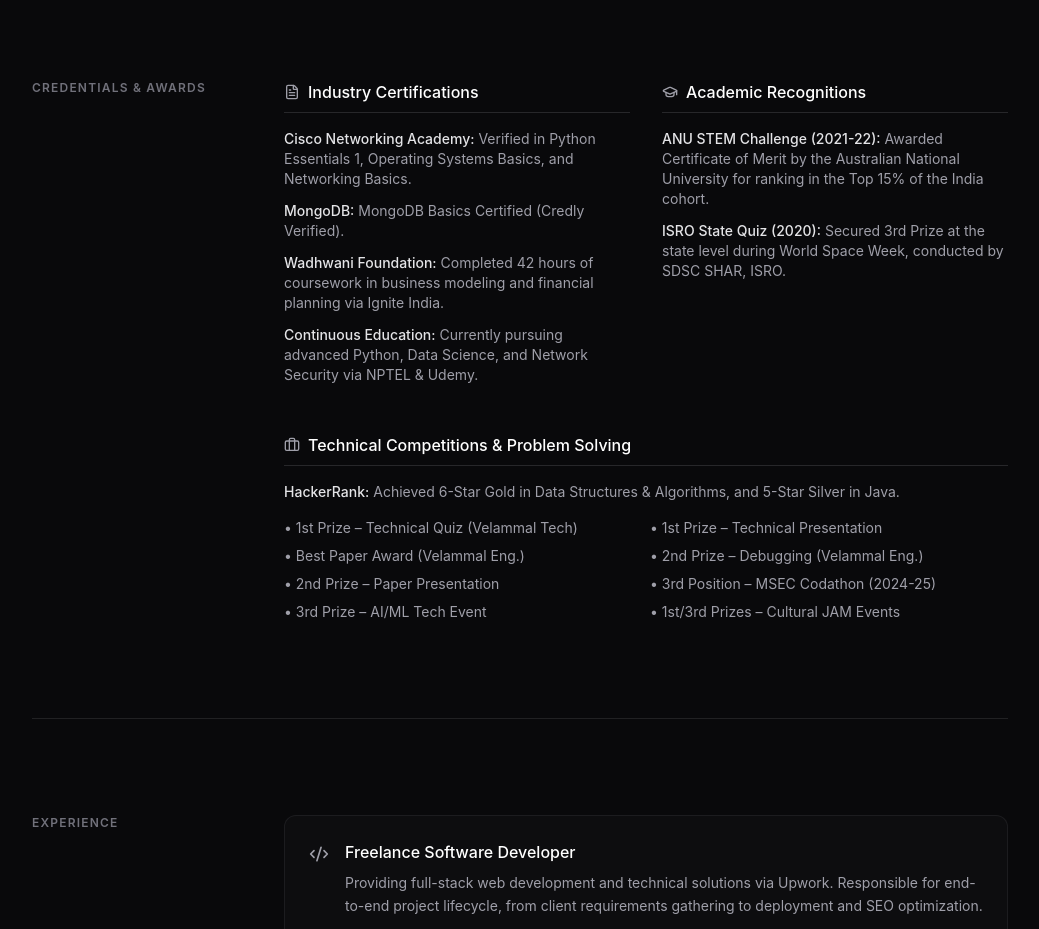
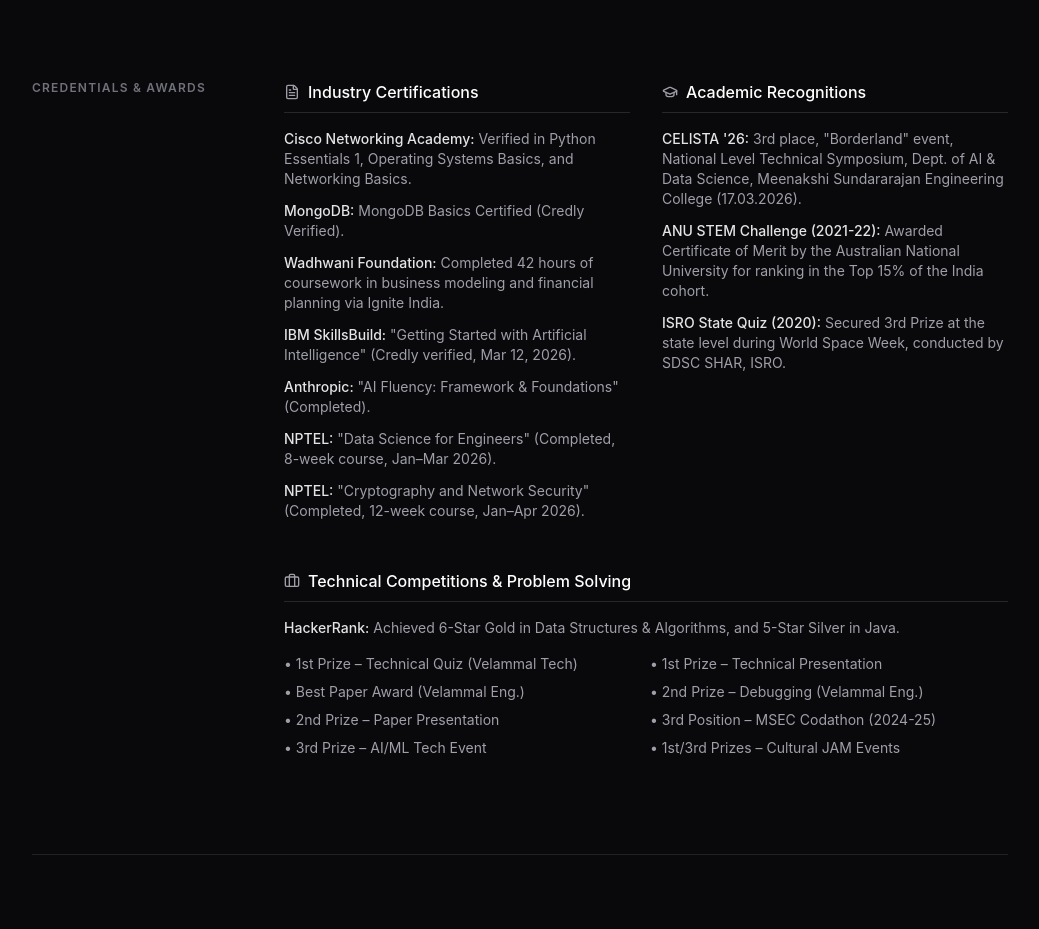
Before and after one commit to sashwathsubra/portfolio, a React (Vite) app: page / in a window 1280 px wide. Shown: the part 1920-2849 px from the top of the page, without its empty margins (120-1159 px from the left). Built offline with nearby package versions, Linux system fonts and the light colour scheme.

Commit message:
Update certifications and awards with newly verified items

```diff
--- a/src/App.jsx
+++ b/src/App.jsx
@@ -171,7 +171,10 @@ export default function Portfolio() {
                 <li><strong className="text-zinc-200 font-medium">Cisco Networking Academy:</strong> Verified in Python Essentials 1, Operating Systems Basics, and Networking Basics.</li>
                 <li><strong className="text-zinc-200 font-medium">MongoDB:</strong> MongoDB Basics Certified (Credly Verified).</li>
                 <li><strong className="text-zinc-200 font-medium">Wadhwani Foundation:</strong> Completed 42 hours of coursework in business modeling and financial planning via Ignite India.</li>
-                <li><strong className="text-zinc-200 font-medium">Continuous Education:</strong> Currently pursuing advanced Python, Data Science, and Network Security via NPTEL & Udemy.</li>
+                <li><strong className="text-zinc-200 font-medium">IBM SkillsBuild:</strong> "Getting Started with Artificial Intelligence" (Credly verified, Mar 12, 2026). {/* TODO: add certificate image asset once uploaded — see IBM SkillsBuild */}</li>
+                <li><strong className="text-zinc-200 font-medium">Anthropic:</strong> "AI Fluency: Framework & Foundations" (Completed). {/* TODO: add certificate image asset once uploaded — see Anthropic AI Fluency */}</li>
+                <li><strong className="text-zinc-200 font-medium">NPTEL:</strong> "Data Science for Engineers" (Completed, 8-week course, Jan–Mar 2026). {/* TODO: add certificate image asset once uploaded — see NPTEL Data Science */}</li>
+                <li><strong className="text-zinc-200 font-medium">NPTEL:</strong> "Cryptography and Network Security" (Completed, 12-week course, Jan–Apr 2026). {/* TODO: add certificate image asset once uploaded — see NPTEL Cryptography */}</li>
               </ul>
             </div>
 
@@ -179,6 +182,7 @@ export default function Portfolio() {
             <div>
               <h3 className="text-white font-medium flex items-center gap-2 mb-4 border-b border-zinc-800 pb-2"><GraduationCap size={16} className="text-zinc-400"/> Academic Recognitions</h3>
               <ul className="space-y-3 text-sm text-zinc-400">
+                <li><strong className="text-zinc-200 font-medium">CELISTA '26:</strong> 3rd place, "Borderland" event, National Level Technical Symposium, Dept. of AI & Data Science, Meenakshi Sundararajan Engineering College (17.03.2026).</li>
                 <li><strong className="text-zinc-200 font-medium">ANU STEM Challenge (2021-22):</strong> Awarded Certificate of Merit by the Australian National University for ranking in the Top 15% of the India cohort.</li>
                 <li><strong className="text-zinc-200 font-medium">ISRO State Quiz (2020):</strong> Secured 3rd Prize at the state level during World Space Week, conducted by SDSC SHAR, ISRO.</li>
               </ul>
@@ -192,6 +196,9 @@ export default function Portfolio() {
                   <strong className="text-zinc-200 font-medium">HackerRank:</strong> Achieved 6-Star Gold in Data Structures & Algorithms, and 5-Star Silver in Java.
                 </p>
                 <div className="grid grid-cols-1 sm:grid-cols-2 gap-2 mt-2">
+                  {/* TODO: MSEC "E-Cube" paper/project presentation — prize position unconfirmed */}
+                  {/* TODO: Innovator's Fest '26 — prize position unconfirmed */}
+                  {/* TODO: TechBeyond'26 — conflicting records (2nd place win vs. participation in "Mind Layer Hackathon – Frontend Player") — do not list as a win until confirmed */}
                   <p>• 1st Prize – Technical Quiz (Velammal Tech)</p>
                   <p>• 1st Prize – Technical Presentation</p>
                   <p>• Best Paper Award (Velammal Eng.)</p>
```
